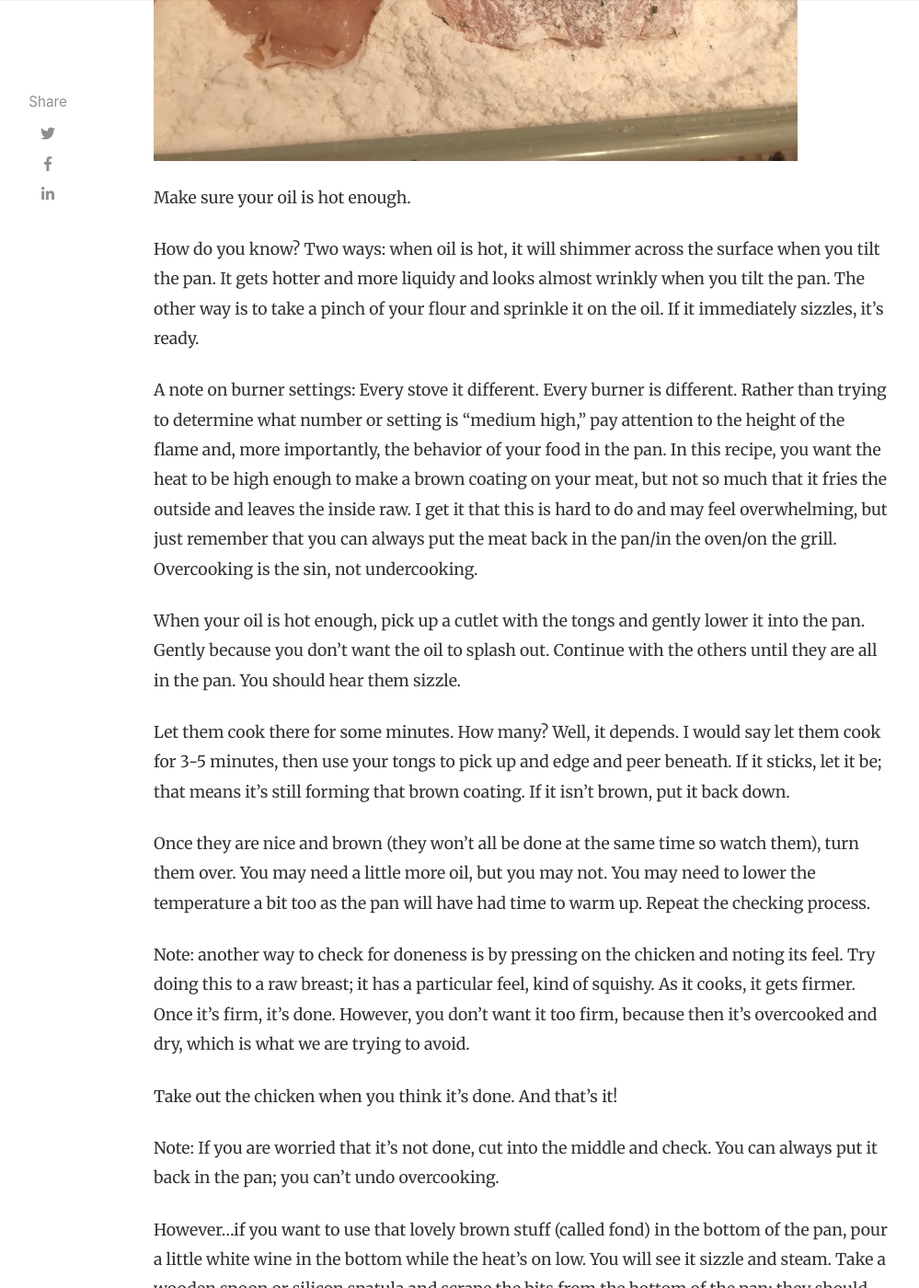
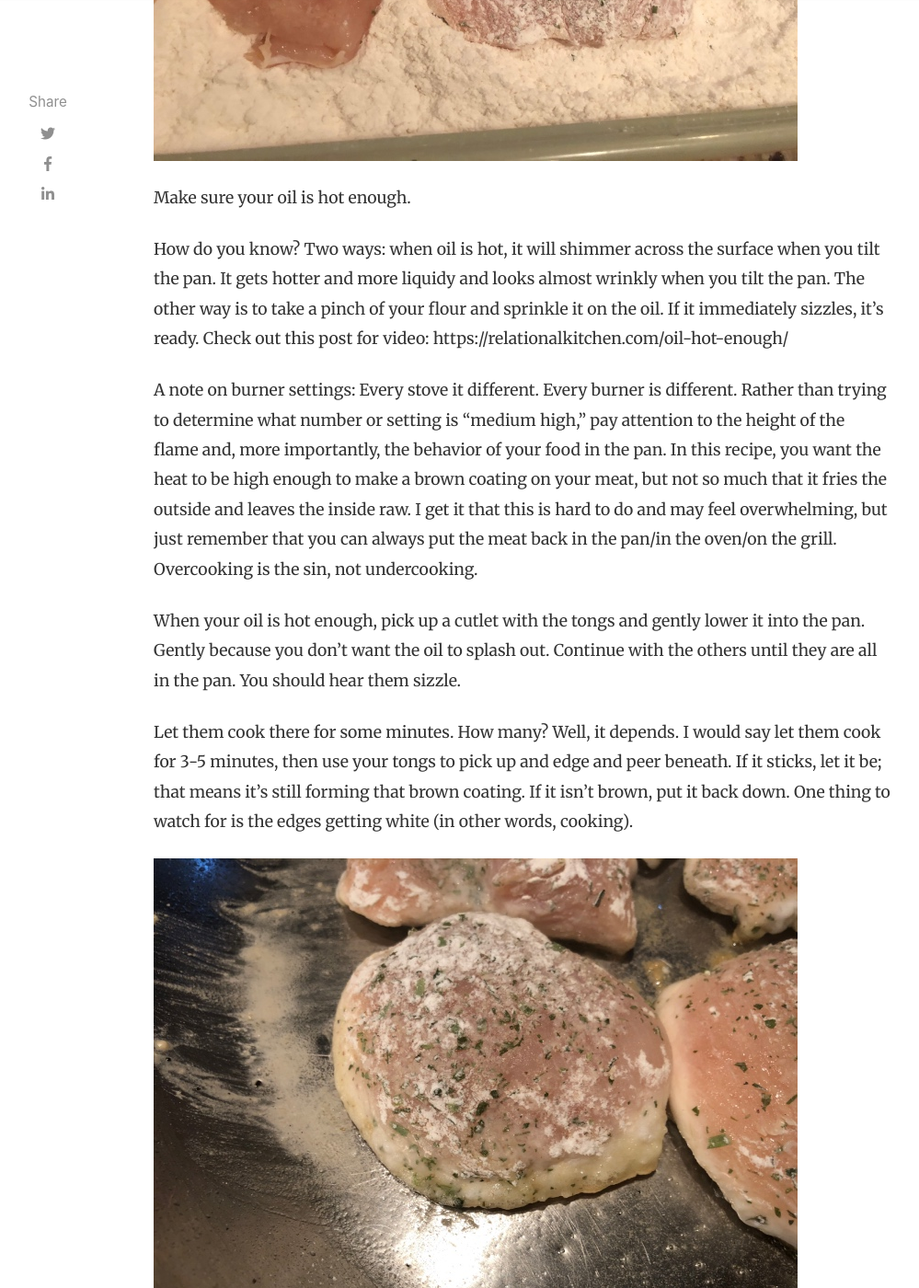
Before and after one commit to pknielski/pknielski.github.io, a Jekyll site: the page built from _posts/2019-05-11-sauteedcutlets.md, in a window 1280 px wide and 1400 px high, scrolled down 10809 px. Shown: the whole window at 92% size, without its empty margins (118-1117 px from the left). Built offline with Jekyll 4.4.1, drawn with Linux system fonts in a browser that asks for light colours; nearby versions of some CDN libraries; comment, search, counter and statistics services are not loaded.

Commit message:
Update 2019-05-11-sauteedcutlets.md

```diff
--- a/_posts/2019-05-11-sauteedcutlets.md
+++ b/_posts/2019-05-11-sauteedcutlets.md
@@ -81,13 +81,19 @@ So, back to it. Dredge the cutlets in flour.  Put the chicken cutlets one at a t
 
 Make sure your oil is hot enough.
 
-How do you know?  Two ways: when oil is hot, it will shimmer across the surface when you tilt the pan.  It gets hotter and more liquidy and looks almost wrinkly when you tilt the pan. The other way is to take a pinch of your flour and sprinkle it on the oil.  If it immediately sizzles, it’s ready.
+How do you know?  Two ways: when oil is hot, it will shimmer across the surface when you tilt the pan.  It gets hotter and more liquidy and looks almost wrinkly when you tilt the pan. The other way is to take a pinch of your flour and sprinkle it on the oil.  If it immediately sizzles, it’s ready. Check out this post for video: https://relationalkitchen.com/oil-hot-enough/
 
 A note on burner settings: Every stove it different.  Every burner is different.  Rather than trying to determine what number or setting is “medium high,” pay attention to the height of the flame and, more importantly, the behavior of your food in the pan.  In this recipe, you want the heat to be high enough to make a brown coating on your meat, but not so much that it fries the outside and leaves the inside raw.  I get it that this is hard to do and may feel overwhelming, but just remember that you can always put the meat back in the pan/in the oven/on the grill.  Overcooking is the sin, not undercooking.
 
 When your oil is hot enough, pick up a cutlet with the tongs and gently lower it into the pan.  Gently because you don’t want the oil to splash out.  Continue with the others until they are all in the pan.  You should hear them sizzle.
 
-Let them cook there for some minutes. How many?  Well, it depends. I would say let them cook for 3-5 minutes, then use your tongs to pick up and edge and peer beneath. If it sticks, let it be; that means it’s still forming that brown coating.  If it isn’t brown, put it back down.
+Let them cook there for some minutes. How many?  Well, it depends. I would say let them cook for 3-5 minutes, then use your tongs to pick up and edge and peer beneath. If it sticks, let it be; that means it’s still forming that brown coating.  If it isn’t brown, put it back down. One thing to watch for is the edges getting white (in other words, cooking).
+
+![inpan1](/assets/images/Cutlets_in_pan_Fotor.jpg)
+
+![inpan2](/assets/images/Cutlets_in_pan2_Fotor.jpg)
+
+![checking](/assets/images/Checking_cutlets2_Fotor.jpg)
 
 Once they are nice and brown (they won’t all be done at the same time so watch them), turn them over.  You may need a little more oil, but you may not.  You may need to lower the temperature a bit too as the pan will have had time to warm up. Repeat the checking process.
 
```
